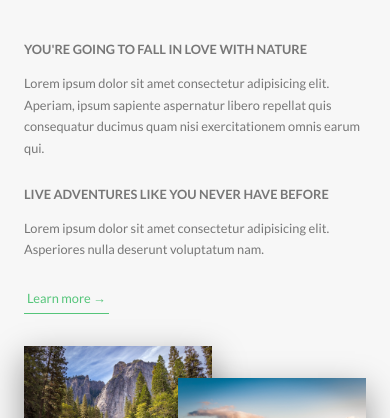
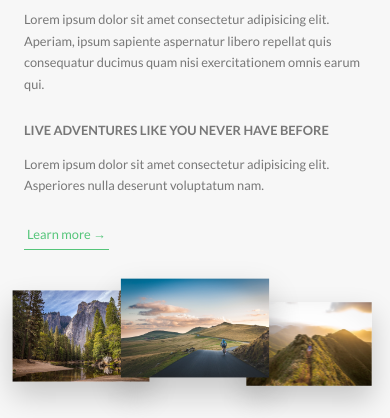
Before and after one commit to aatifsohel/natours-project, a website: page index.html in a window 390 px wide. Shown: the part 926-1344 px from the top of the page. Drawn offline with Linux system fonts and the light colour scheme.

Commit message:
write media queries for layout, about and features section

```diff
--- a/sass/base/_utilities.scss
+++ b/sass/base/_utilities.scss
@@ -8,10 +8,18 @@
 
 .u-margin-bottom-medium {
   margin-bottom: 4rem !important;
+
+  @include respond(tab-port) {
+    margin-bottom: 3rem !important;
+  }
 }
 
 .u-margin-bottom-big {
   margin-bottom: 8rem !important;
+
+  @include respond(tab-port) {
+    margin-bottom: 5rem !important;
+  }
 }
 
 .u-margin-top-big {
--- a/sass/components/_composition.scss
+++ b/sass/components/_composition.scss
@@ -9,17 +9,43 @@
     transition: all 0.2s;
     outline-offset: 2rem;
 
+    @include respond(tab-port) {
+      float: left;
+      position: relative;
+      width: 33.333333%;
+      box-shadow: 0 1.5rem 3rem rgba($color-black, 0.2);
+    }
+
     &--p1 {
       left: 0;
       top: -2rem;
+
+      @include respond(tab-port) {
+        top: 0;
+        transform: scale(1.2);
+      }
     }
+
     &--p2 {
       right: 0;
       top: 2rem;
+
+      @include respond(tab-port) {
+        top: -1rem;
+        transform: scale(1.3);
+        z-index: 100;
+      }
     }
+
     &--p3 {
       left: 20%;
       top: 10rem;
+
+      @include respond(tab-port) {
+        top: 1rem;
+        left: 0;
+        transform: scale(1.1);
+      }
     }
 
     &:hover {
--- a/sass/components/_feature-box.scss
+++ b/sass/components/_feature-box.scss
@@ -6,6 +6,10 @@
   border-radius: 3px;
   box-shadow: 0 1.5rem 4rem rgba($color-black, 0.15);
   transition: transform 0.3s;
+
+  @include respond(tab-port) {
+    padding: 2rem;
+  }
 
   &__icon {
     font-size: 6rem;
@@ -19,6 +23,10 @@
     background-clip: text;
     -webkit-background-clip: text;
     color: transparent;
+
+    @include respond(tab-port) {
+      margin-bottom: 0;
+    }
   }
 
   &:hover {
--- a/sass/layout/_footer.scss
+++ b/sass/layout/_footer.scss
@@ -11,6 +11,10 @@
   &__logo-box {
     text-align: center;
     margin-bottom: 8rem;
+
+    @include respond(tab-port) {
+      margin-bottom: 6rem;
+    }
   }
 
   &__logo {
--- a/sass/pages/_home.scss
+++ b/sass/pages/_home.scss
@@ -2,6 +2,10 @@
   background-color: $color-grey-light-1;
   padding: 25rem 0;
   margin-top: -20vh;
+
+  @include respond(tab-port) {
+    padding: 20rem 0;
+  }
 }
 
 .section-features {
@@ -21,17 +25,29 @@
   & > * {
     transform: skewY(7deg);
   }
+
+  @include respond(tab-port) {
+    padding: 10rem 0;
+  }
 }
 
 .section-tours {
   background-color: $color-grey-light-1;
   padding: 25rem 0 15rem 0;
   margin-top: -11rem; // -10rem
+
+  @include respond(tab-port) {
+    padding: 20rem 0 10rem 0;
+  }
 }
 
 .section-stories {
   position: relative;
   padding: 15rem 0;
+
+  @include respond(tab-port) {
+    padding: 10rem 0;
+  }
 }
 
 .section-book {
@@ -41,6 +57,10 @@
     $color-primary-light,
     $color-primary-dark
   );
+
+  @include respond(tab-port) {
+    padding: 10rem 0;
+  }
 }
 
 .book {
```
Also changed, not shown: css/style.css.
